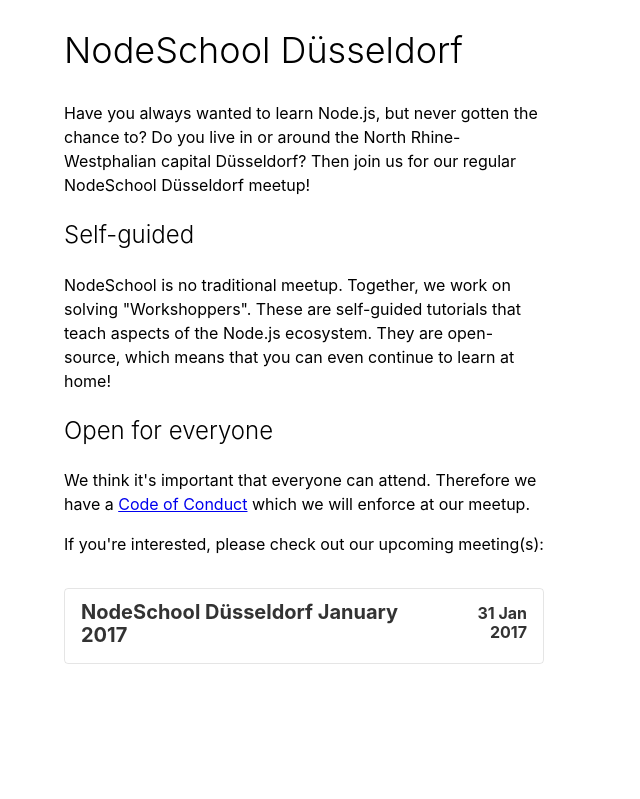
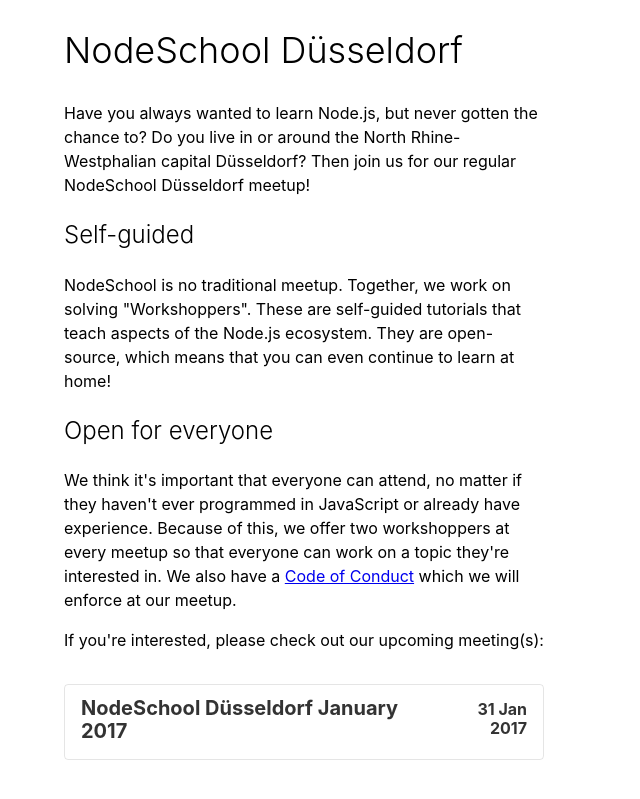
Before and after one commit to nodeschool/dusseldorf, a Jekyll site: the page built from index.html, in a window 1280 px wide. Shown: the top 799 px of the page, without its empty margins (0-640 px from the left). Built offline with Jekyll 4.4.1, drawn with Linux system fonts in a browser that asks for light colours.

Commit message:
add info about different tracks

```diff
--- a/index.html
+++ b/index.html
@@ -18,7 +18,11 @@ title: NodeSchool Düsseldorf
 </p>
 <h3 class="f3 fw3">Open for everyone</h3>
 <p class="lh-copy measure">
-  We think it's important that everyone can attend. Therefore we have a
+  We think it's important that everyone can attend, no matter if they
+  haven't ever programmed in JavaScript or already have experience.
+  Because of this, we offer two workshoppers at every meetup so that
+  everyone can work on a topic they're interested in.
+  We also have a
   <a href="https://github.com/nodeschool/dusseldorf/blob/master/CODE_OF_CONDUCT.md">Code of Conduct</a>
   which we will enforce at our meetup.
 </p>
```
